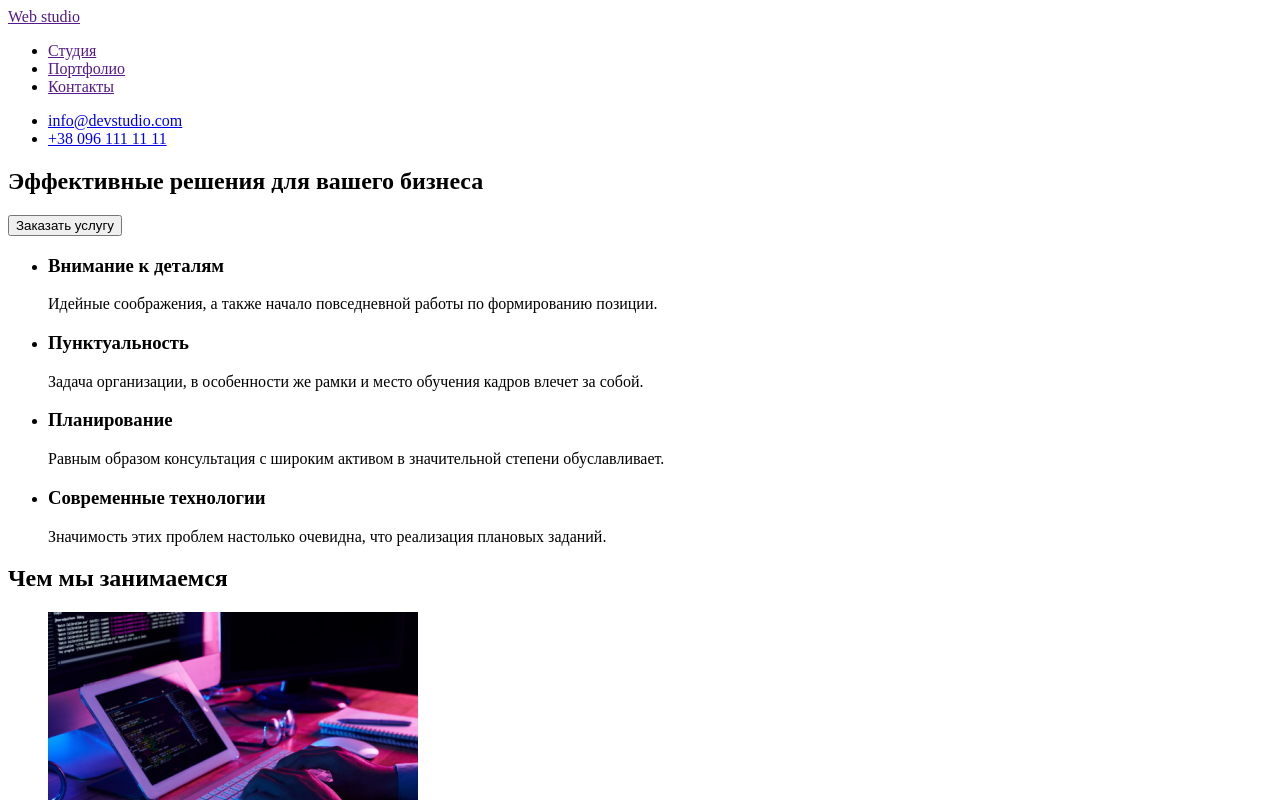
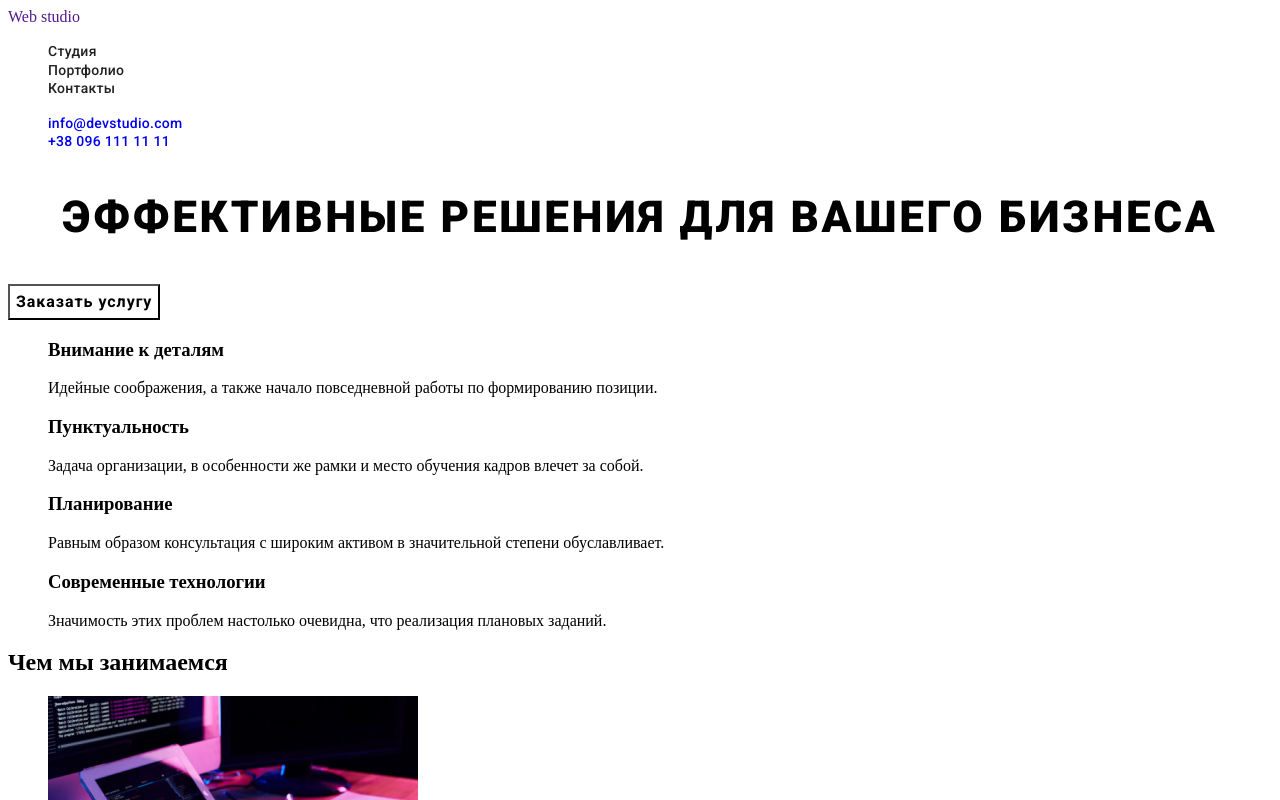
Before and after one commit to Bronislav-frontend/Homework-1, a plain HTML site: page index.html in a window 1280 px wide. Shown: the top 800 px of the page. Drawn offline with Linux system fonts and the light colour scheme.

Commit message:
Добавляет страницу портфолио и стили шапке

```diff
--- /dev/null
+++ b/css/styles.css
@@ -0,0 +1,70 @@
+.list {
+  list-style: none;
+}
+
+.link {
+  text-decoration: none;
+}
+
+.menu-link {
+  font-family: "Roboto", sans-serif;
+  font-weight: 500;
+  font-size: 14px;
+  line-height: 1.33;
+  letter-spacing: 0.02em;
+
+  color: #212121;
+}
+
+.menu-link:hover,
+.menu-link:focus {
+  color: #2196f3;
+}
+
+.header-contacts {
+  font-family: "Roboto", sans-serif;
+  font-weight: 500;
+  font-size: 14px;
+  line-height: 1.33;
+  letter-spacing: 0.02em;
+  color: #757575;
+}
+
+.mail-link:hover,
+.mail-link:focus {
+  color: #2196f3;
+}
+
+.tel-link:hover,
+.tel-link:focus {
+  color: #2196f3;
+}
+
+.hero-name {
+  font-family: "Roboto", sans-serif;
+  font-weight: 900;
+  font-size: 44px;
+  line-height: 1.36;
+  text-align: center;
+  letter-spacing: 0.06em;
+  text-transform: uppercase;
+}
+
+.modal-btn {
+  font-family: "Roboto", sans-serif;
+  font-weight: bold;
+  font-size: 16px;
+  line-height: 1.87;
+  display: flex;
+  align-items: center;
+  text-align: center;
+  letter-spacing: 0.06em;
+  background-color: transparent;
+  cursor: pointer;
+}
+
+.modal-btn:hover,
+.modal-btn:focus {
+  background-color: #2196f3;
+  color: #ffffff;
+}
--- a/index.html
+++ b/index.html
@@ -6,35 +6,45 @@
     <meta http-equiv="X-UA-Compatible" content="IE=edge">
     <meta name="viewport" content="width=device-width, initial-scale=1.0">
     <title>Web studio 2.1</title>
+    <link rel="preconnect" href="https://fonts.gstatic.com">
+    <link href="https://fonts.googleapis.com/css2?family=Raleway:wght@700&family=Roboto:wght@400;500;700;900&display=swap"
+        rel="stylesheet">
+    <link rel="stylesheet" href="./css/styles.css">
 </head>
 <body>
         <!--Header-->
-        <header>
-            <nav>
-                <a href="" lang="en">Web studio</a>
+        <header class="header">
+            <nav class="header-navigation">
+                <a class="logo-link link" href="" lang="en">Web studio</a>
 
-                <ul>
-                    <li><a href="">Студия</a></li>
-                    <li><a href="">Портфолио</a></li>
-                    <li><a href="">Контакты</a></li>
+                <ul class="menu list">
+                    <li class="menu-item">
+                        <a class="menu-link link" href="">Студия</a>
+                    </li>
+                    <li class="menu-item">
+                        <a class="menu-link link" href="">Портфолио</a>
+                    </li>
+                    <li class="menu-item">
+                        <a class="menu-link link" href="">Контакты</a>
+                    </li>
                 </ul>
             </nav>
-                <ul>
-                    <li><a href="mailto:info@devstudio.com">info@devstudio.com</a></li>
-                    <li><a href="tel:+380961111111">+38 096 111 11 11</a></li>
+                <ul class="header-contacts list">
+                    <li><a class="mail-link link" href="mailto:info@devstudio.com">info@devstudio.com</a></li>
+                    <li><a class="tel-link link" href="tel:+380961111111">+38 096 111 11 11</a></li>
                 </ul>
         </header>
         <main>
             <!--Hero section-->
             <section>
-                <h1>Эффективные решения для вашего бизнеса</h1>
-                <button type="button">Заказать услугу</button>
+                <h1 class="hero-name">Эффективные решения для вашего бизнеса</h1>
+                <button class="modal-btn" type="button">Заказать услугу</button>
             </section>
 
             <!--Benefits-->
             <section>
                 <h2 hidden>Приемущества</h2>
-                <ul>
+                <ul class="list">
                     <li>
                         <h3>Внимание к деталям</h3>
                         <p>Идейные соображения, а также начало повседневной работы по формированию позиции.</p>
@@ -57,7 +67,7 @@
             <!--What are we doing-->
             <section>
                 <h2>Чем мы занимаемся</h2>
-                <ul>
+                <ul class="list">
                     <li>
                         <img src="./images/box1.jpeg" alt="программирование" width="370" height="294">
                     </li>
@@ -72,7 +82,7 @@
             <!--Our team-->
             <section>
                 <h2>Наша команда</h2>
-                <ul>
+                <ul class="list">
                     <li>
                         <img src="./images/img.jpeg" alt="продукт менеджер" width="270" height="260">
                         <h3>Игорь Демьяненко</h3>
@@ -99,18 +109,18 @@
         </main>
         <!--Footer-->
         <footer>
-            <a href="" lang="en">Web studio</a>
+            <a class="link" href="" lang="en">Web studio</a>
                 <address>
-                    <ul>
+                    <ul class="list">
                         <li>
-                            <a href="https://goo.gl/maps/AmAYkSaGQBM4U7Ya8" target="_blank" rel="noopener no referrer">г. Киев, пр-т Леси
+                            <a class="link" href="https://goo.gl/maps/AmAYkSaGQBM4U7Ya8" target="_blank" rel="noopener no referrer">г. Киев, пр-т Леси
                                 Украинки, 26</a>
                         </li>
                         <li>
-                            <a href="mailto:info@example.com">info@example.com</a>
+                            <a class="link" href="mailto:info@example.com">info@example.com</a>
                         </li>
                         <li>
-                            <a href="tel:+380991111111">+38 099 111 11 11</a>
+                            <a class="link" href="tel:+380991111111">+38 099 111 11 11</a>
                         </li>
                     </ul>
                 </address>
```
Also changed, not shown: portfolio.html (added, +34 -0 lines).
